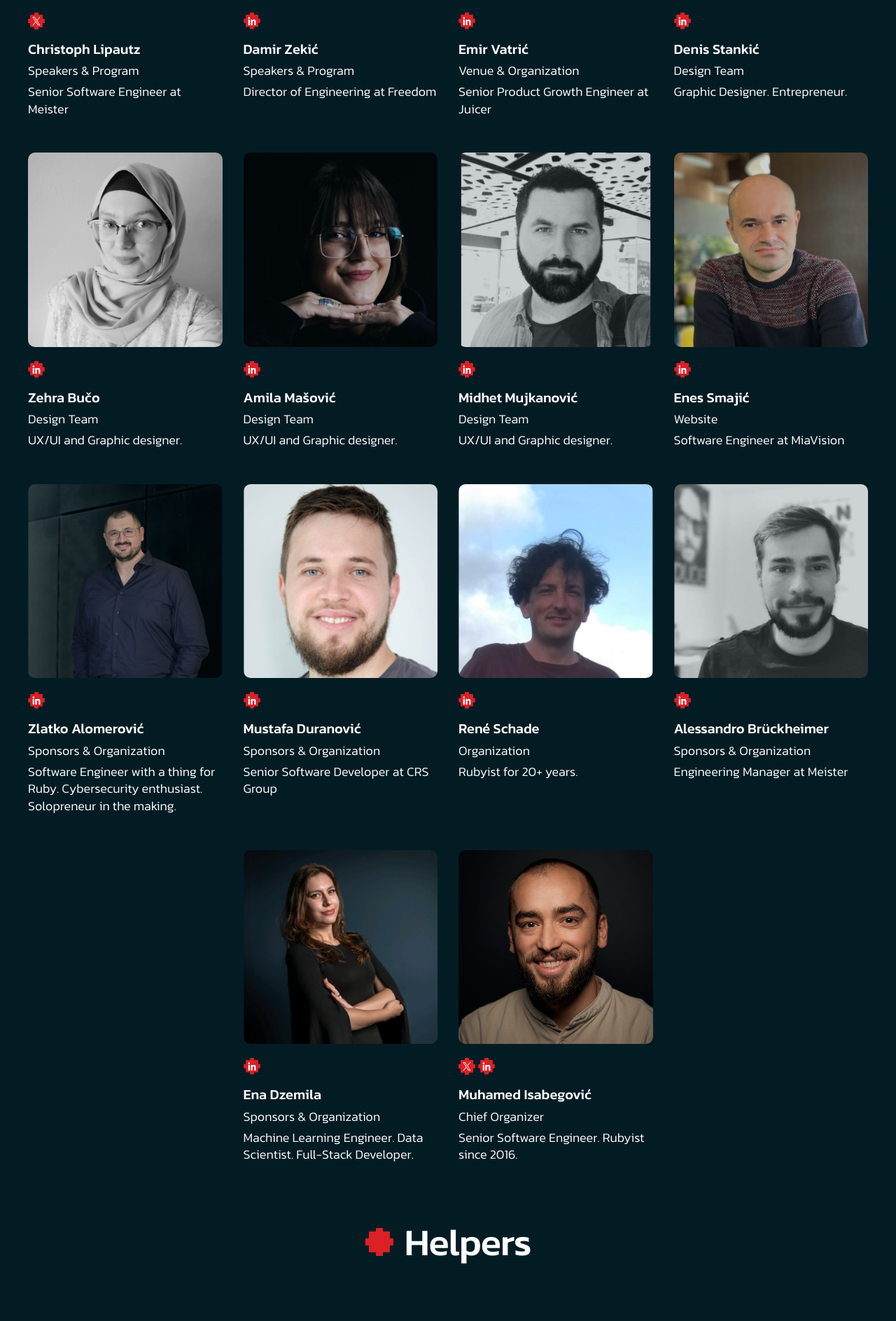
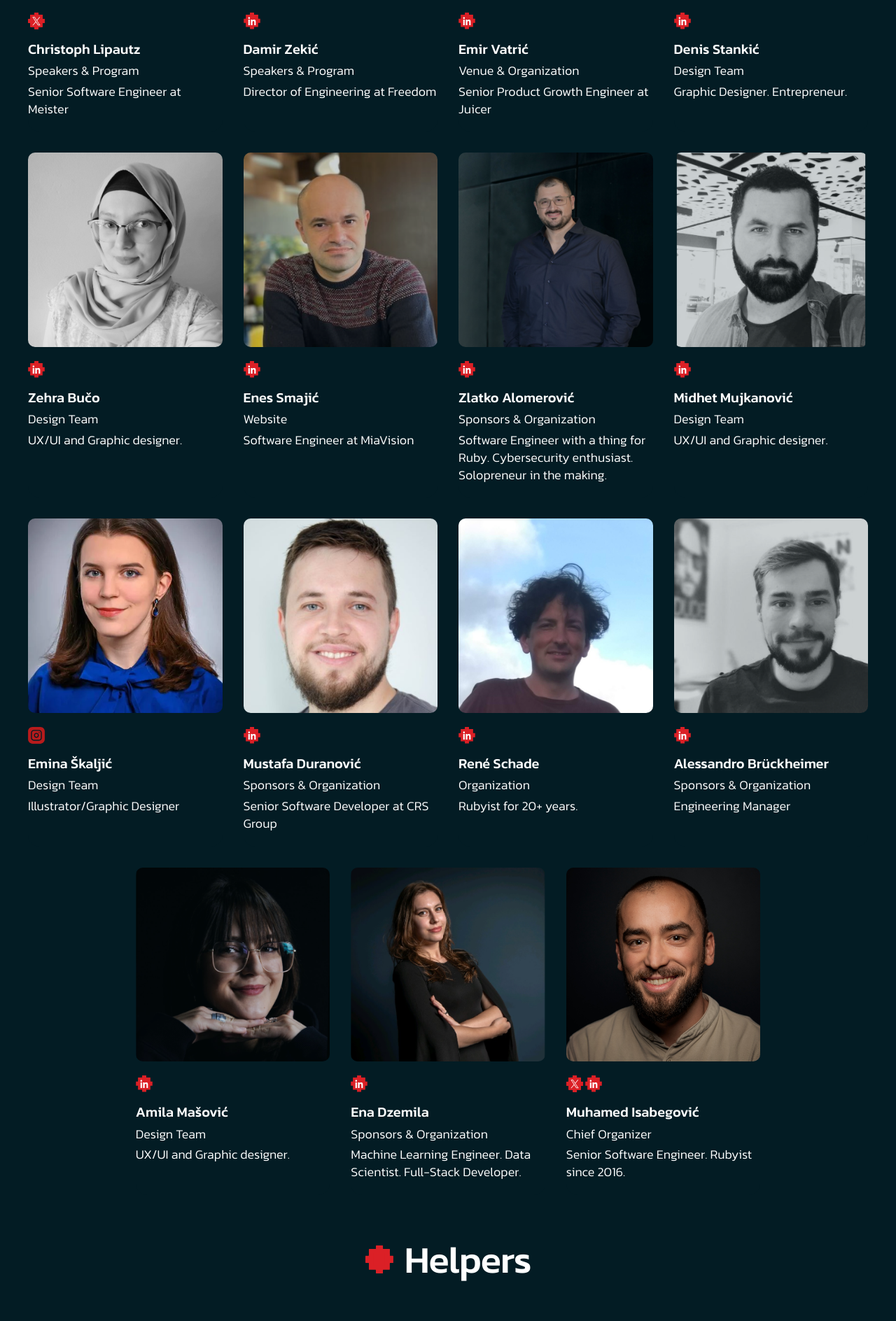
Before and after one commit to euruko/2024.euruko.org, a Jekyll site: the page built from team.html, in a window 1280 px wide. Shown: the part 875-2763 px from the top of the page at 70% size. Built offline with Jekyll 4.4.1, drawn with Linux system fonts in a browser that asks for light colours; comment, search, counter and statistics services are not loaded.

Commit message:
add Emina

```diff
--- a/assets/css/app.css
+++ b/assets/css/app.css
@@ -1397,6 +1397,10 @@ body {
   background-image: url('../images/linkedin.svg');
 }
 
+.card.card--speaker .card__socials .card__socials__link.for-instagram {
+  background-image: url('../images/instagram.svg');
+}
+
 .card.card--speaker .card__socials .card__socials__link.for-mastodon {
   background-image: url('../images/mastodon.svg');
 }
@@ -1565,6 +1569,10 @@ body {
   background-image: url('../images/linkedin.svg');
 }
 
+.profile__links__item.for-instagram {
+  background-image: url('../images/instagram.svg');
+}
+
 .profile__links__item.for-mastodon {
   background-image: url('../images/mastodon.svg');
 }
@@ -1889,6 +1897,10 @@ body {
   background-image: url('../images/linkedin.svg');
 }
 
+.footer__socials .footer__socials__link.for-instagram {
+  background-image: url('../images/instagram.svg');
+}
+
 .footer__socials .footer__socials__link.for-twitter {
   background-image: url('../images/twitter.svg');
 }
@@ -2003,6 +2015,10 @@ body {
 
 .footer__links__item.for-linkedin {
   background-image: url('../images/linkedin.svg');
+}
+
+.footer__links__item.for-instagram {
+  background-image: url('../images/instagram.svg');
 }
 
 .footer__links__item.for-mastodon {
--- a/team.html
+++ b/team.html
@@ -106,42 +106,6 @@ layout: page
         </div>
         <div class="cards__item col--1-4 col--md-1-2 col--sm-100">
           <div class="card card--speaker">
-            <a href="https://www.linkedin.com/in/amila-masovic/" target="_blank">
-              <div class="card__image" style="background-image: url('/assets/images/team/amila.png');">
-              </div>
-            </a>
-            <div class="card__body">
-              <ul class="card__socials">
-                <li class="card__socials__item">
-                  <a href="https://www.linkedin.com/in/amila-masovic/" target="_blank" class="card__socials__link for-linkedin"></a>
-                </li>
-              </ul>
-              <h4 class="card__name">Amila Mašović</h4>
-              <p class="card__note">Design Team</p>
-              <p class="card__note">UX/UI and Graphic designer.</p>
-            </div>
-          </div>
-        </div>
-        <div class="cards__item col--1-4 col--md-1-2 col--sm-100">
-          <div class="card card--speaker">
-            <a href="https://www.linkedin.com/in/midhet-mujkanovi%C4%87" target="_blank">
-              <div class="card__image" style="background-image: url('/assets/images/team/midhet.png');">
-              </div>
-            </a>
-            <div class="card__body">
-              <ul class="card__socials">
-                <li class="card__socials__item">
-                  <a href="https://www.linkedin.com/in/midhet-mujkanovi%C4%87" target="_blank" class="card__socials__link for-linkedin"></a>
-                </li>
-              </ul>
-              <h4 class="card__name">Midhet Mujkanović</h4>
-              <p class="card__note">Design Team</p>
-              <p class="card__note">UX/UI and Graphic designer.</p>
-            </div>
-          </div>
-        </div>
-        <div class="cards__item col--1-4 col--md-1-2 col--sm-100">
-          <div class="card card--speaker">
             <a href="https://www.linkedin.com/in/enes-s-6462a290/" target="_blank">
               <div class="card__image" style="background-image: url('/assets/images/team/enes.png');">
               </div>
@@ -173,6 +137,42 @@ layout: page
               <h4 class="card__name">Zlatko Alomerović</h4>
               <p class="card__note">Sponsors & Organization</p>
               <p class="card__note">Software Engineer with a thing for Ruby. Cybersecurity enthusiast. Solopreneur in the making.</p>
+            </div>
+          </div>
+        </div>
+        <div class="cards__item col--1-4 col--md-1-2 col--sm-100">
+          <div class="card card--speaker">
+            <a href="https://www.linkedin.com/in/midhet-mujkanovi%C4%87" target="_blank">
+              <div class="card__image" style="background-image: url('/assets/images/team/midhet.png');">
+              </div>
+            </a>
+            <div class="card__body">
+              <ul class="card__socials">
+                <li class="card__socials__item">
+                  <a href="https://www.linkedin.com/in/midhet-mujkanovi%C4%87" target="_blank" class="card__socials__link for-linkedin"></a>
+                </li>
+              </ul>
+              <h4 class="card__name">Midhet Mujkanović</h4>
+              <p class="card__note">Design Team</p>
+              <p class="card__note">UX/UI and Graphic designer.</p>
+            </div>
+          </div>
+        </div>
+        <div class="cards__item col--1-4 col--md-1-2 col--sm-100">
+          <div class="card card--speaker">
+            <a href="https://www.instagram.com/artrme/" target="_blank">
+              <div class="card__image" style="background-image: url('/assets/images/team/emina.webp');">
+              </div>
+            </a>
+            <div class="card__body">
+              <ul class="card__socials">
+                <li class="card__socials__item">
+                  <a href="https://www.instagram.com/artrme/" target="_blank" class="card__socials__link for-instagram"></a>
+                </li>
+              </ul>
+              <h4 class="card__name">Emina Škaljić</h4>
+              <p class="card__note">Design Team</p>
+              <p class="card__note">Illustrator/Graphic Designer</p>
             </div>
           </div>
         </div>
@@ -226,7 +226,25 @@ layout: page
               </ul>
               <h4 class="card__name">Alessandro Brückheimer</h4>
               <p class="card__note">Sponsors & Organization</p>
-              <p class="card__note">Engineering Manager at Meister</p>
+              <p class="card__note">Engineering Manager</p>
+            </div>
+          </div>
+        </div>
+        <div class="cards__item col--1-4 col--md-1-2 col--sm-100">
+          <div class="card card--speaker">
+            <a href="https://www.linkedin.com/in/amila-masovic/" target="_blank">
+              <div class="card__image" style="background-image: url('/assets/images/team/amila.png');">
+              </div>
+            </a>
+            <div class="card__body">
+              <ul class="card__socials">
+                <li class="card__socials__item">
+                  <a href="https://www.linkedin.com/in/amila-masovic/" target="_blank" class="card__socials__link for-linkedin"></a>
+                </li>
+              </ul>
+              <h4 class="card__name">Amila Mašović</h4>
+              <p class="card__note">Design Team</p>
+              <p class="card__note">UX/UI and Graphic designer.</p>
             </div>
           </div>
         </div>
```
Also changed, not shown: assets/images/team/emina.webp (added).
